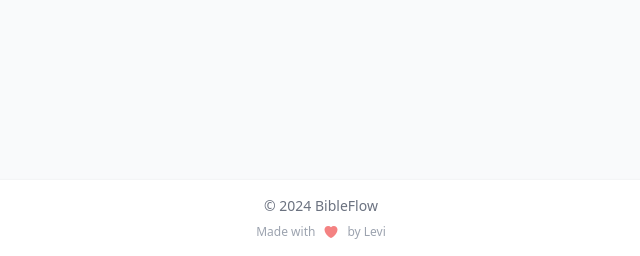
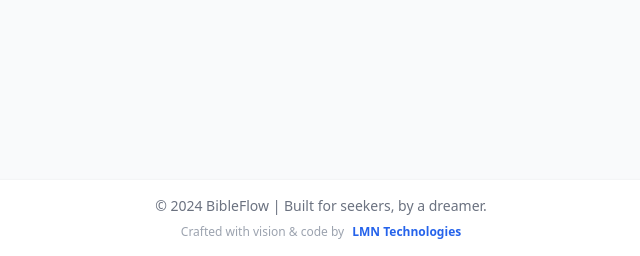
Before and after one commit to Levi-LMN/BibleBuddy, a Flask app: page /admin in a window 1280 px wide. Shown: the part 544-800 px from the top of the page, without its empty margins (319-959 px from the left). Run offline with Flask 3, Linux system fonts and the light colour scheme; a user stored in the database is signed in; parts of the project's set-up code (start-up, migrations or seed data) failed here and were passed over.

Commit message:
updated footer

```diff
--- a/templates/base.html
+++ b/templates/base.html
@@ -178,17 +178,17 @@
     <footer class="bg-white shadow">
     <div class="max-w-7xl mx-auto py-4 px-4 sm:px-6 lg:px-8 text-center">
         <div class="text-gray-500 text-sm">
-                © 2024 BibleFlow
+            © 2024 BibleFlow | Built for seekers, by a dreamer.
         </div>
         <div class="mt-2 text-xs text-gray-400 flex items-center justify-center">
-                <span class="mr-2">Made with</span>
-                <svg xmlns="http://www.w3.org/2000/svg" viewBox="0 0 24 24" fill="currentColor" class="w-4 h-4 text-red-500 animate-pulse">
-                    <path d="M11.645 20.91l-.007-.003-.022-.012a15.254 15.254 0 01-.383-.218 25.012 25.012 0 01-4.244-3.17C4.688 15.36 2.25 12.174 2.25 8.25 2.25 5.322 4.714 3 7.688 3A5.5 5.5 0 0112 5.052 5.5 5.5 0 0116.313 3c2.973 0 5.437 2.322 5.437 5.25 0 3.925-2.438 7.111-4.739 9.256a25.464 25.464 0 01-4.244 3.17 15.255 15.255 0 01-.383.219l-.022.012-.007.004-.003.001a.752.752 0 01-.704 0l-.003-.001z" />
-                </svg>
-                <span class="ml-2">by Levi</span>
+            <span class="mr-2">Crafted with vision & code by</span>
+            <a href="https://levimukuha.pythonanywhere.com/" class="text-blue-600 hover:underline font-semibold">
+                LMN Technologies
+            </a>
         </div>
     </div>
 </footer>
+
 
     <script>
         document.addEventListener('DOMContentLoaded', function() {
```
Lines whose indentation alone changed are shown as unchanged.
